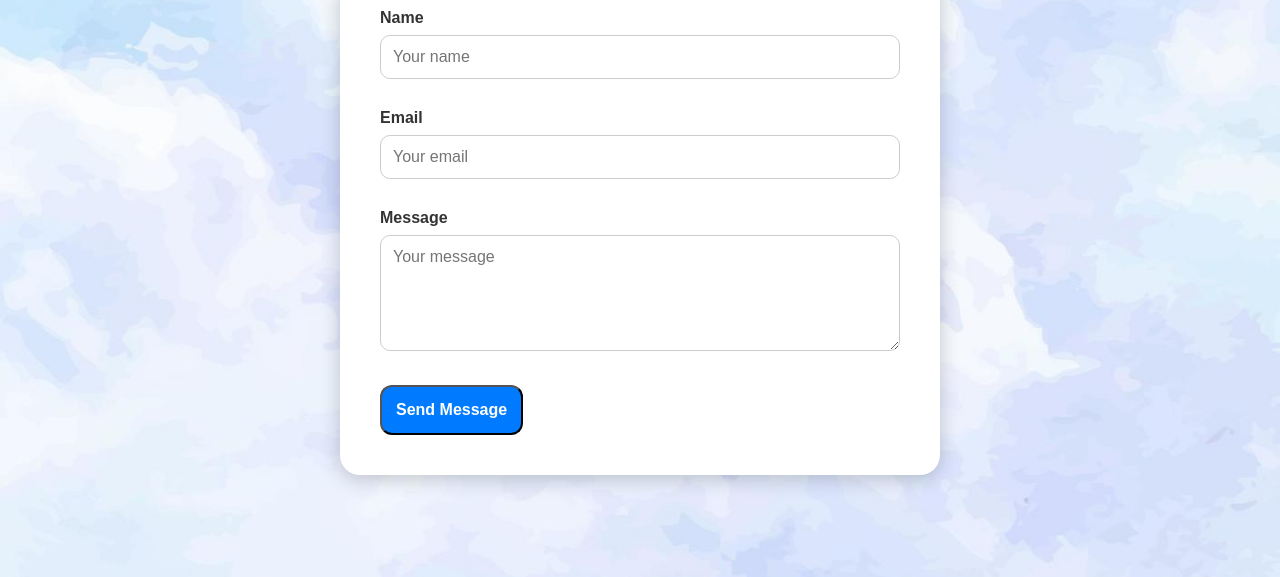
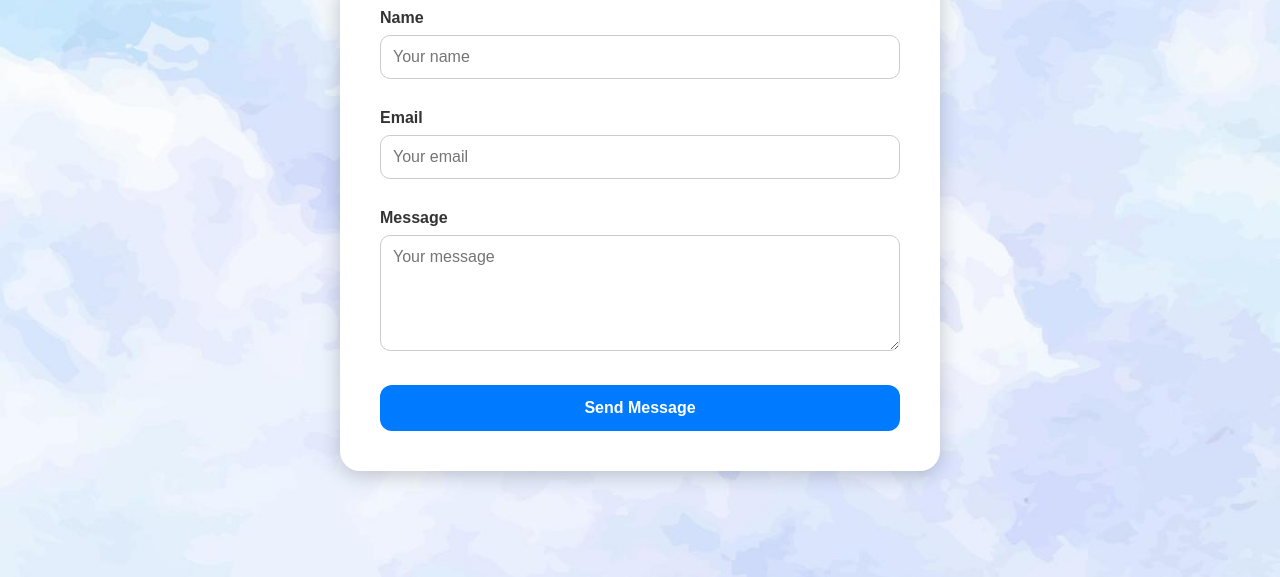
Before and after one commit to VinceIver/explore-earth, a plain HTML site: page assets/contact.html in a window 1280 px wide. Shown: the part 223-800 px from the top of the page. Drawn offline with Linux system fonts and the light colour scheme.

Commit message:
Update contact.html
change submit buton

```diff
--- a/assets/contact.html
+++ b/assets/contact.html
@@ -209,7 +209,7 @@
       <label for="message">Message</label>
       <textarea id="message" rows="5" placeholder="Your message" required></textarea>
 
-      <button type="submit" class="submit-link">Send Message</button>
+      <a href="../index.html" class="submit-link">Send Message</a>
     </form>
   </div>
 
```
